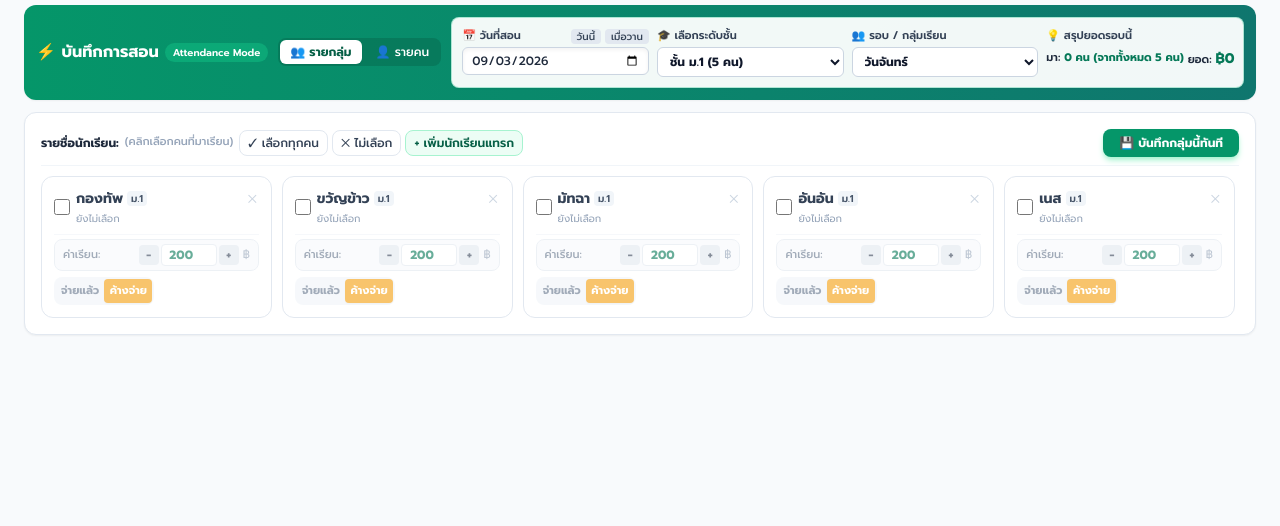
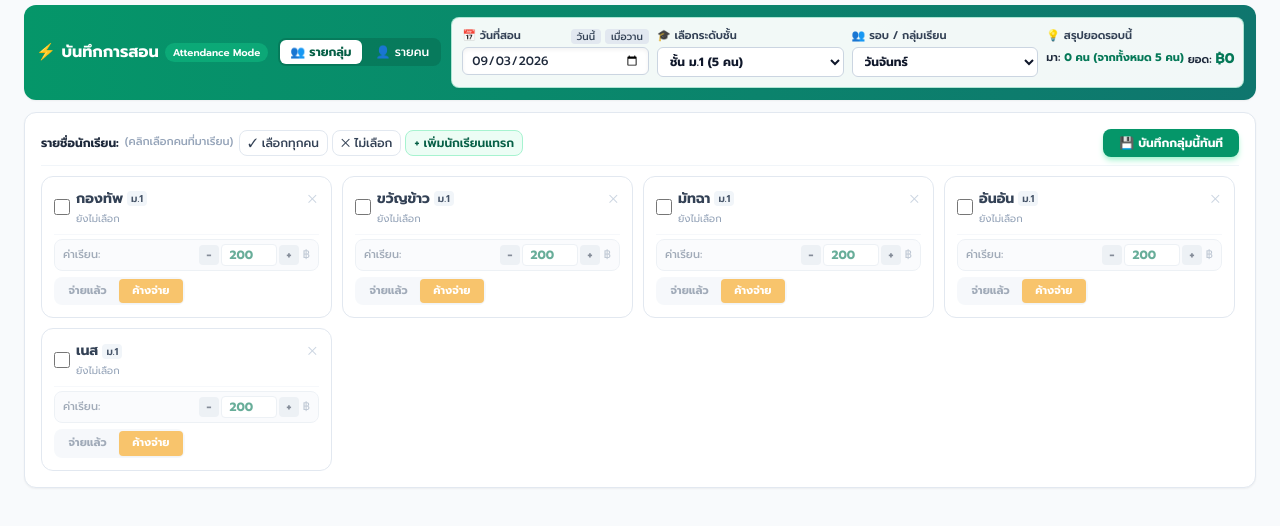
Before and after one commit to Lamica97/money-plus-v3, a website: page index.html in a window 1280 px wide. Shown: the part 74-600 px from the top of the page. Drawn offline with nearby package versions, Linux system fonts and the light colour scheme; no server answers.

Commit message:
style: adjust student attendance cards to 4 cards per row

```diff
--- a/index.html
+++ b/index.html
@@ -419,8 +419,8 @@
           </button>
         </div>
 
-        <!-- Student Attendance List (Grid of Cards with Max-Height for 1-Screen fit) -->
-        <div id="session-students-list" class="grid grid-cols-2 sm:grid-cols-3 md:grid-cols-4 lg:grid-cols-5 gap-2.5 max-h-[calc(100vh-235px)] md:max-h-[calc(100vh-220px)] overflow-y-auto pr-1">
+        <!-- Student Attendance List (Grid of Cards with Max 4 Cards Per Row) -->
+        <div id="session-students-list" class="grid grid-cols-2 sm:grid-cols-3 md:grid-cols-4 lg:grid-cols-4 gap-2.5 max-h-[calc(100vh-235px)] md:max-h-[calc(100vh-220px)] overflow-y-auto pr-1">
           <!-- Populated by JS -->
         </div>
 
```
